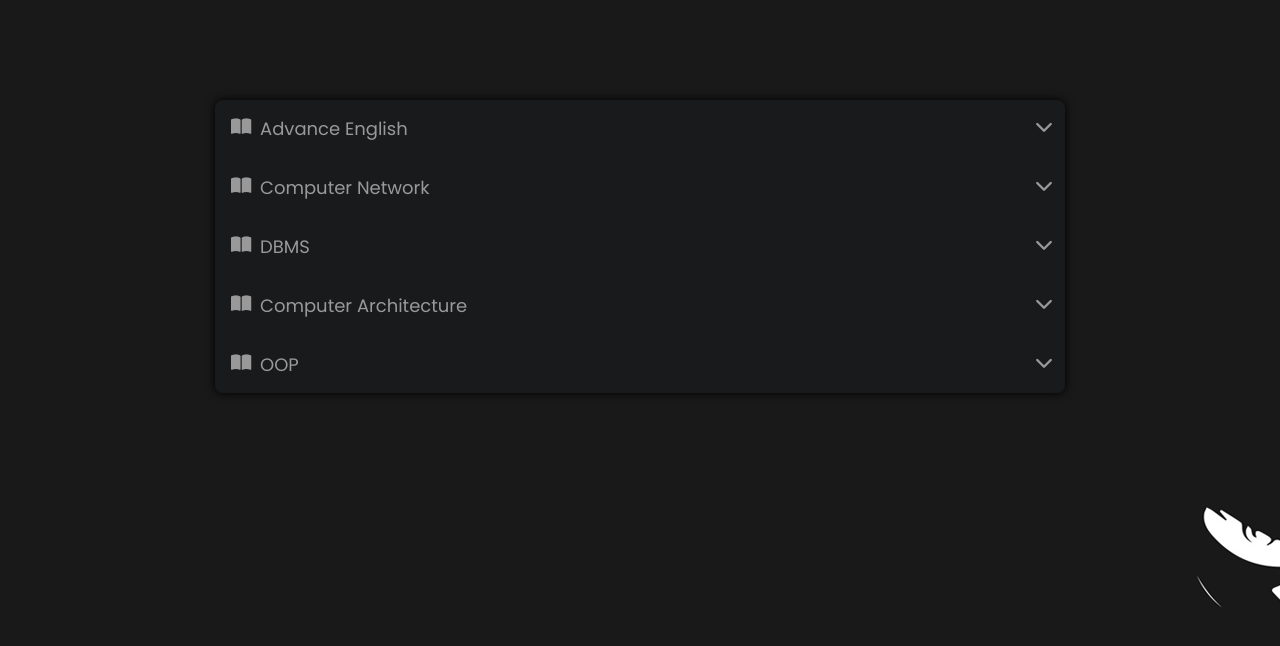
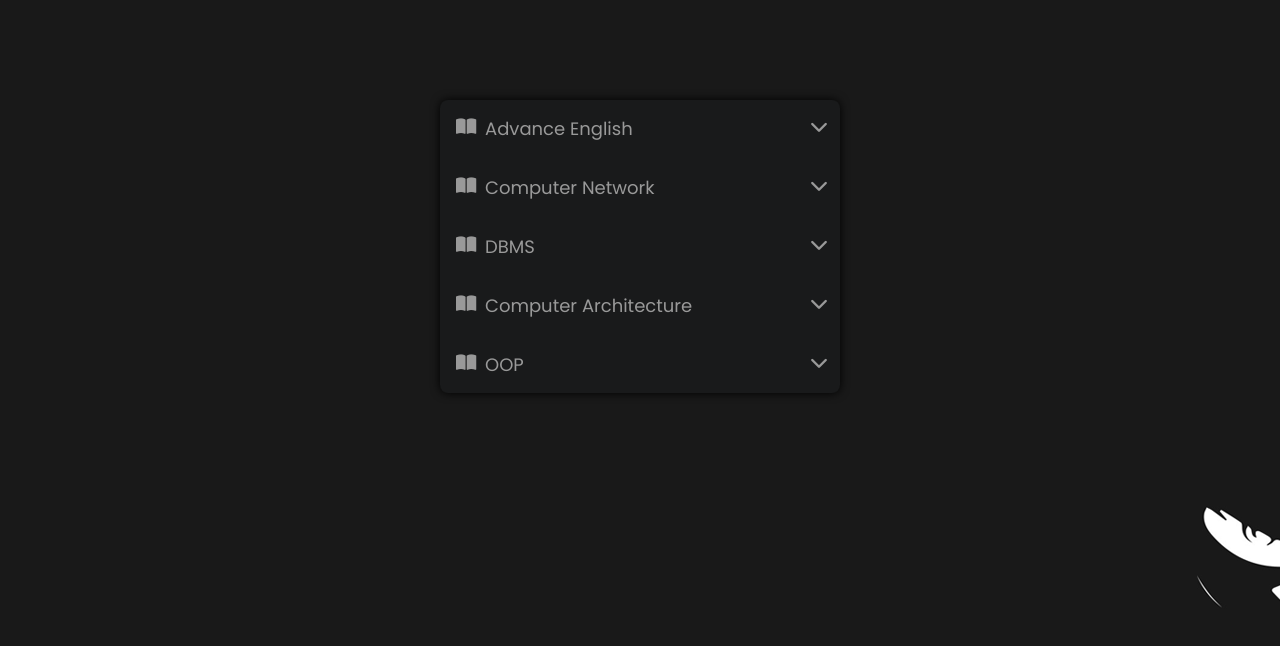
Before and after one commit to krey-yon/Books, a plain HTML site: page index.html in a window 1280 px wide. Drawn offline with Linux system fonts and the light colour scheme.

Commit message:
Update style.css

```diff
--- a/style.css
+++ b/style.css
@@ -19,7 +19,7 @@ ul {
 }
 
 .accordion-menu {
-    max-width: 850px;
+    max-width: 400px;
     margin: 100px auto 20px;
     background: #242d410c;
     border-radius: 8px;
```
